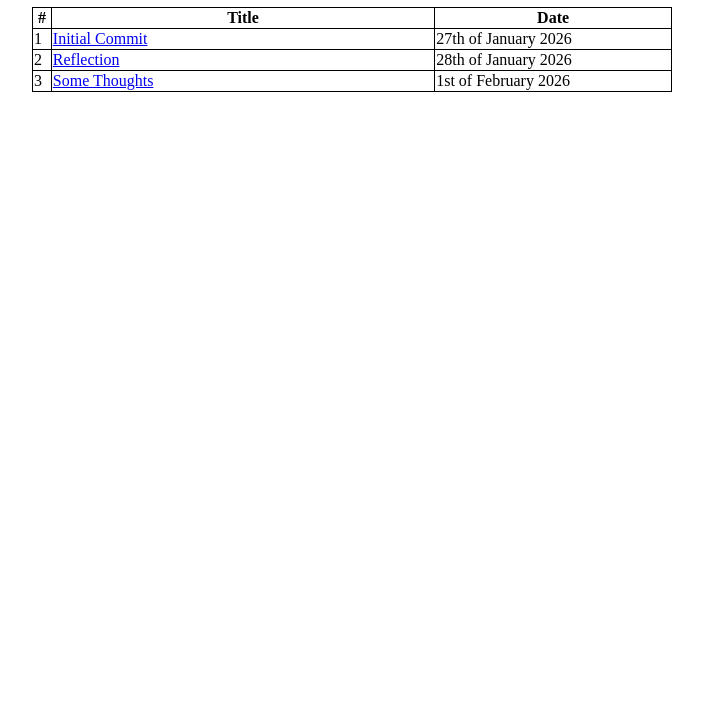
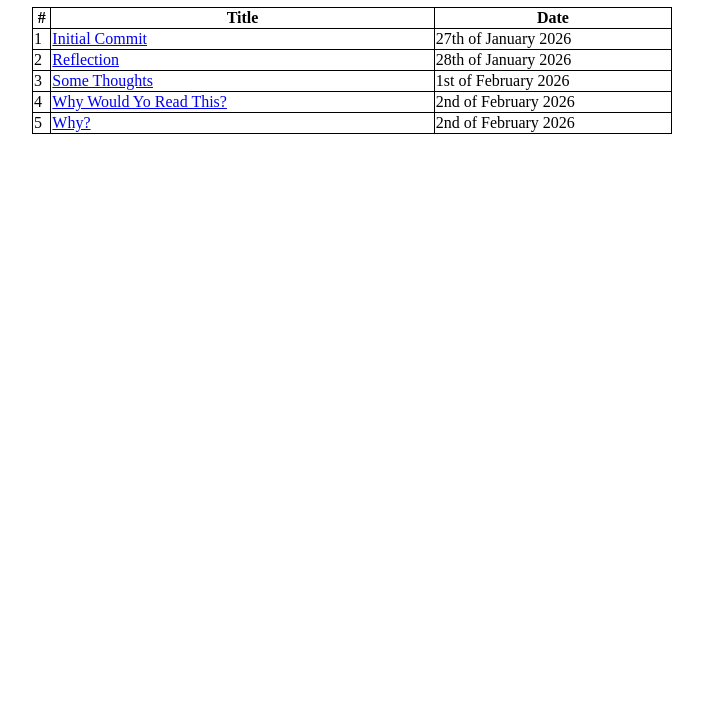
Before and after one commit to kiririnntan/blog, a plain HTML site: page index.html in a window 1280 px wide. Shown: the part 73-800 px from the top of the page, without its empty margins (288-991 px from the left). Drawn offline with Linux system fonts and the light colour scheme.

Commit message:
Add new entries to the HTML table

```diff
--- a/index.html
+++ b/index.html
@@ -30,6 +30,18 @@
                 <td><a href="entry/020126/entry.html">Some Thoughts</a></td>
                 <td>1st of February 2026</td>
             </tr>
+
+            <tr>
+                <td>4</td>
+                <td><a href="entry/010226.html">Why Would Yo Read This?</a></td>
+                <td>2nd of February 2026</td>
+            </tr>
+
+            <tr>
+                <td>5</td>
+                <td><a href="entry/010226-2.html">Why?</a></td>
+                <td>2nd of February 2026</td>
+            </tr>
         </table>
     </body>
 </html>
```
